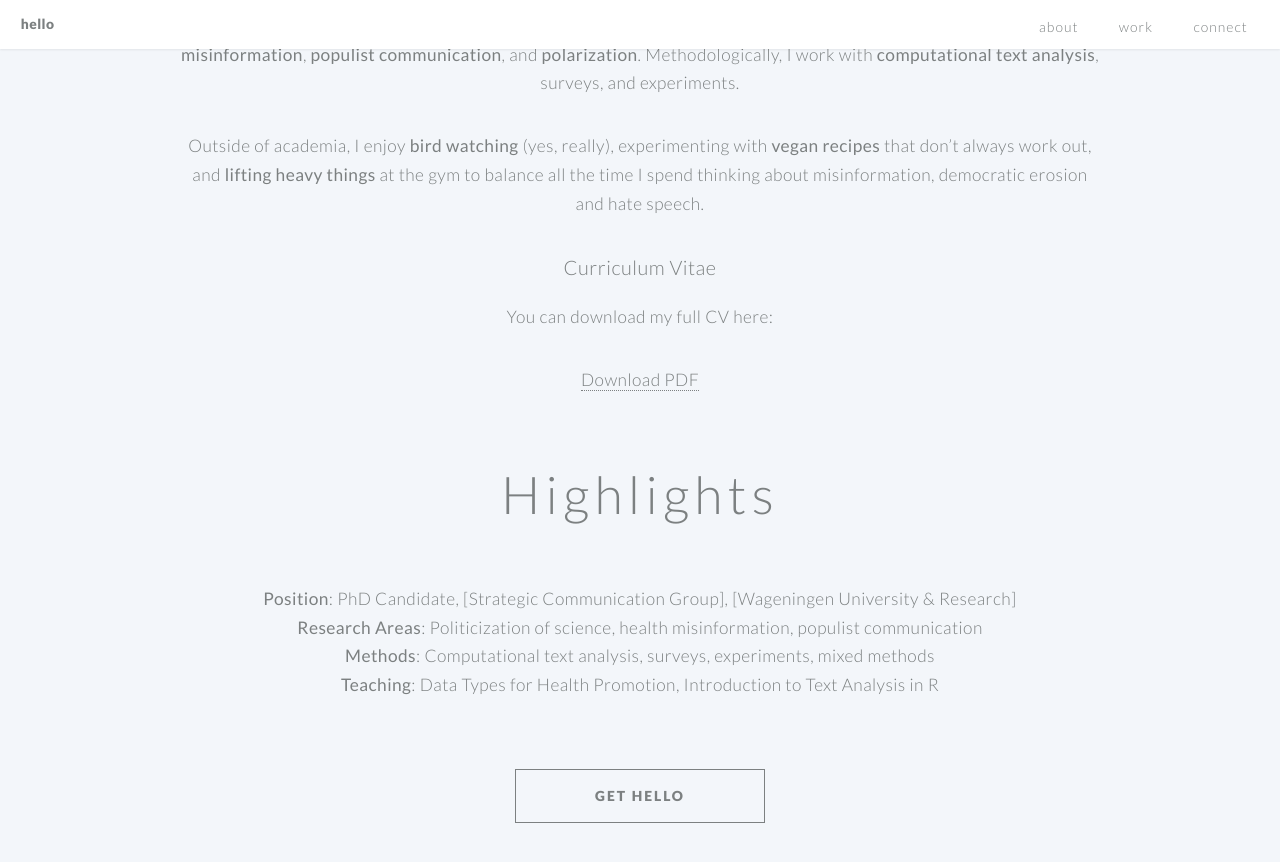
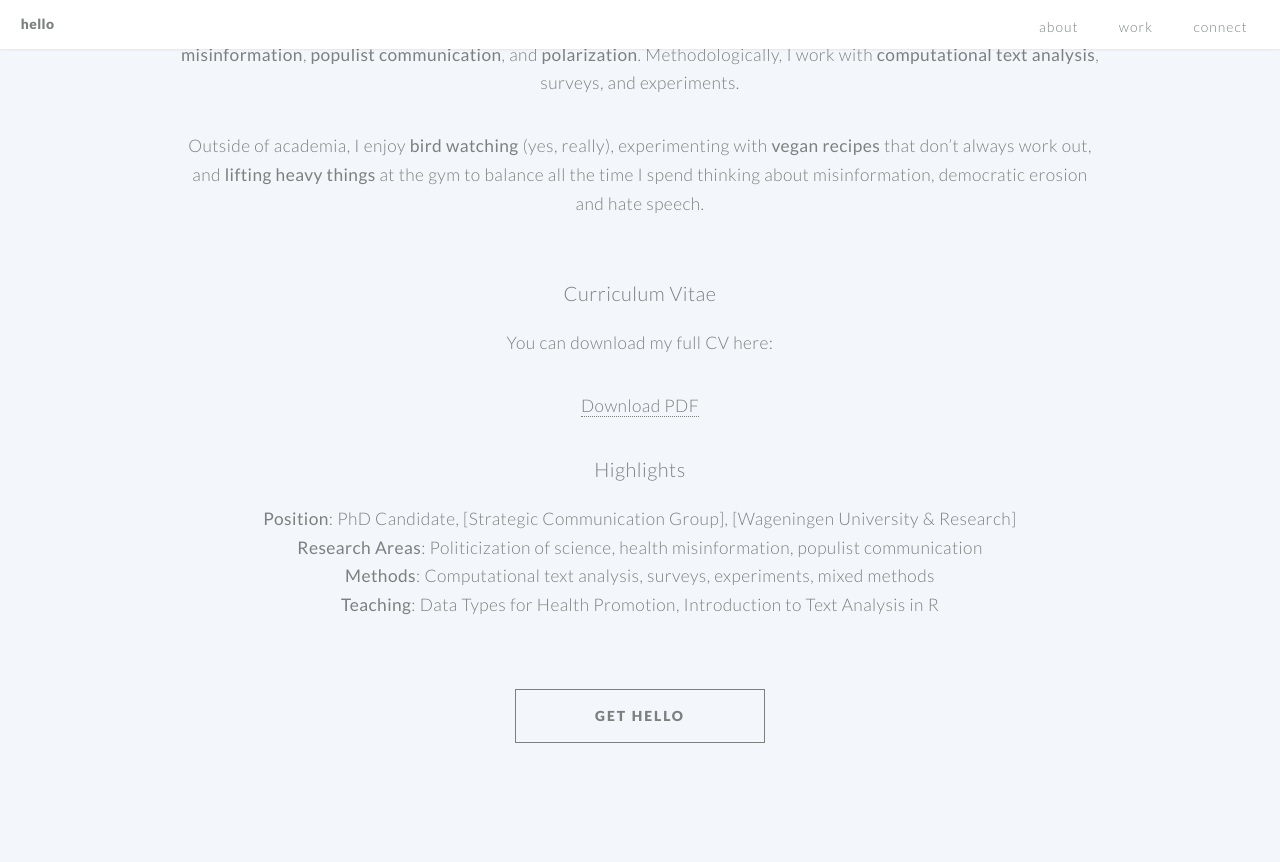
Before and after one commit to denisejroth/denisejroth.github.io, a Jekyll site: the page built from index.md, in a window 1280 px wide and 900 px high, scrolled down 1148 px. Shown: the top 862 px of the window. Built offline with Jekyll 4.4.1, drawn with Linux system fonts in a browser that asks for light colours.

```diff
--- a/index.md
+++ b/index.md
@@ -43,7 +43,6 @@ cta_button_label: contact # the label on the button
 ---
 [//]: # (write a bit about yourself here)
 ### Who am I and why do I have a website?
-
 I'm a PhD Candidate in Political Communication with a research focus on the intersection of science, media, and politics.
 
 I studied **Political Science** at the University of Mannheim, where I developed a strong interest in political systems and public discourse. I then completed a **Research Master's in the Social Sciences** at **Vrije Universiteit Amsterdam**, with a specialization in **Political Communication**. The interdisciplinary setup of the program allowed me to combine perspectives from media studies, political science, and sociology.
@@ -52,15 +51,16 @@ My current research looks at how science becomes politicized in public debate—
 
 Outside of academia, I enjoy **bird watching** (yes, really), experimenting with **vegan recipes** that don’t always work out, and **lifting heavy things** at the gym to balance all the time I spend thinking about misinformation, democratic erosion and hate speech.
 
+---
+
 ### Curriculum Vitae
 
 You can download my full CV here:
 
 [Download PDF](CV_DJRoth.pdf)
 
----
 
-## Highlights
+### Highlights
 
 - **Position**: PhD Candidate, [Strategic Communication Group], [Wageningen University & Research]
 - **Research Areas**: Politicization of science, health misinformation, populist communication
```
